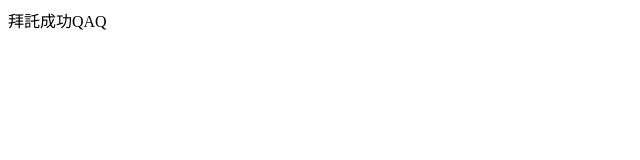
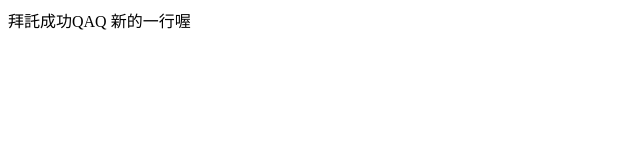
Before and after one commit to zinnialife/test, a plain HTML site: page index.html in a window 1280 px wide. Shown: the whole page, without its empty margins (0-640 px from the left). Drawn offline with Linux system fonts and the light colour scheme.

```diff
--- a/index.html
+++ b/index.html
@@ -6,6 +6,6 @@
     <title>Document</title>
   </head>
   <body>
-    拜託成功QAQ
+    拜託成功QAQ 新的一行喔
   </body>
 </html>
```
